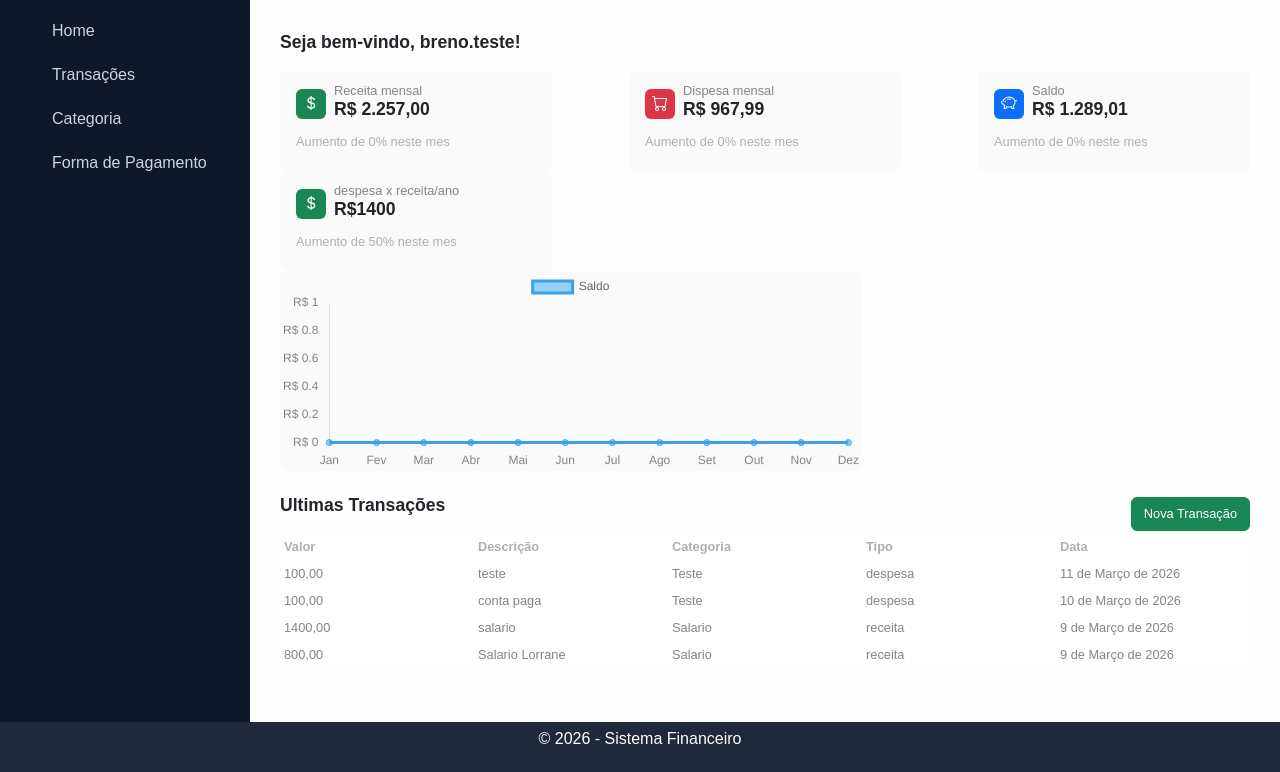
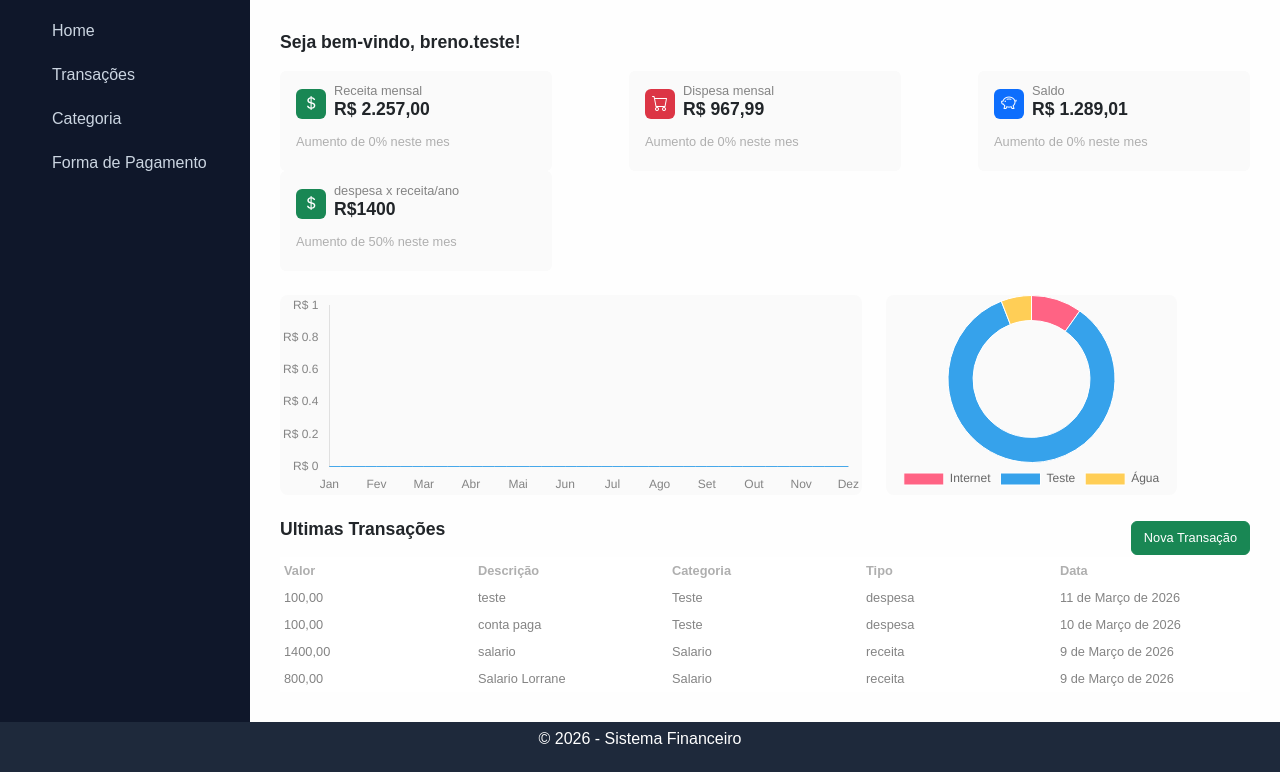
Before and after one commit to AntonioBreno/controle-financeiro, a Django app: page /financas/ in a window 1280 px wide. Shown: the part 71-843 px from the top of the page. Run offline with Django 5.2, Linux system fonts and the light colour scheme; a user stored in the database is signed in; data comes from the database, SQL or seed files in the repository; both versions use the stored data as it was after the commit.

Commit message:
feat(dashboard): implementa grafico doughnut de categoria no dashboard

```diff
--- a/financas/static/css/style.css
+++ b/financas/static/css/style.css
@@ -175,9 +175,16 @@
   background: var(--app-bg-card) !important;
 }
 
-.grafico-container {
+.grafico-container-saldo {
   background: var(--app-bg-card);
   border-radius: 8px;
   width: 60% !important;
   height: 200px !important;
 }
+
+.gafico-container-doughnut {
+  background: var(--app-bg-card);
+  border-radius: 8px;
+  width: 30% !important;
+  height: 200px !important;
+}
--- a/financas/views.py
+++ b/financas/views.py
@@ -91,6 +91,12 @@ def dashboard_view(request):
     meses = ["Jan", "Fev", "Mar", "Abr", "Mai", "Jun", "Jul", "Ago", "Set", "Out", "Nov", "Dez" ]
     saldo_mensal = [0, 0, 0, 0, 0, 0, 0, 0, 0, 0, 0, 0]
 
+    categorias = Transacao.objects.filter(tipo='despesa', user=request.user).values('categoria__nome').annotate(total=Sum('valor'))
+
+    labels = [c['categoria__nome'] for c in categorias]
+    valores_categoria = [float(c['total']) for c in categorias]
+
+
     context = {
         'form': form,
         'transacao': transacao,
@@ -101,9 +107,13 @@ def dashboard_view(request):
         'percentual_despesa': percentual_despesa,
         'percentual_saldo': percentual_saldo,
         "meses": json.dumps(meses),
-        "saldo_mensal": json.dumps(saldo_mensal)
+        "saldo_mensal": json.dumps(saldo_mensal),
+        "categorias": json.dumps(labels),
+        "valores_categoria": json.dumps(valores_categoria)
     }
     return render(request, 'dashboard.html', context)
+
+
 
 # CRUD de Categoria
 
--- a/templates/dashboard.html
+++ b/templates/dashboard.html
@@ -8,7 +8,7 @@
 
 <p class=" txt-md">Seja bem-vindo, {{ user.username }}!</p>
 
-<div class="d-flex justify-content-between flex-wrap ">
+<div class="d-flex justify-content-between flex-wrap mb-4">
 
   <div class="card border-0 card-size bg-card">
     <div class="card-body ">
@@ -98,14 +98,19 @@
 </div>
 
 <!-- Gráfico -->
+<div class="d-flex gap-4 ">
+  <div class="mb-4 grafico-container-saldo">
+    <canvas id="grafico-saldo">
 
-<div class="mb-4 grafico-container" style=" height: 250px;">
-  <canvas id="grafico-saldo">
+    </canvas>
+  </div>
 
-  </canvas>
+  <div class="gafico-container-doughnut">
+    <canvas id="grafico-categoria">
+
+    </canvas>
+  </div>
 </div>
-
-
 
 <!-- Tabela personalizada -->
 <div class="table-responsive ">
@@ -195,6 +200,7 @@
 <!-- Gráfico Chart.js -->
 <script src="https://cdn.jsdelivr.net/npm/chart.js"></script>
 
+<!-- Gráfico saldo -->
 <script>
   const rootStyles = getComputedStyle(document.documentElement);
   const corSecudary = rootStyles.getPropertyValue('--app-text-secondary');
@@ -208,11 +214,19 @@
       label: 'Saldo',
       data: {{ saldo_mensal| safe }},
     tension: 0.3,
+    borderWidth: 1,
+    pointRadius: 0,
+    pointHoverRadius: 5
     }],
 
   },
     options: {
     maintainAspectRatio: false,
+    plugins: {
+      legend: {
+        display: false
+      }
+    },
     scales: {
       y: {
         grid: { display: false },
@@ -236,6 +250,41 @@
 
 </script>
 
+<!-- Gráfico Categoria -->
+
+<script>
+  const ctxCategoria = document.getElementById('grafico-categoria').getContext('2d');
+
+  new Chart(ctxCategoria, {
+    type: 'doughnut',
+    data: {
+      labels: {{ categorias| safe }},
+    datasets: [{
+      label: 'Categorias',
+      data: {{ valores_categoria| safe }},
+    backgroundColor: [
+      '#FF6384',
+      '#36A2EB',
+      '#FFCE56',
+      '#4BC0C0',
+      '#9966FF',
+      '#FF9F40'
+    ],
+    borderWidth: 1
+      }]
+    },
+    options: {
+    maintainAspectRatio: false,
+    cutout: '70%',
+    plugins: {
+      legend: {
+        position: 'bottom'
+      }
+    }
+  }
+  });
+</script>
+
 <script>
   document.addEventListener("DOMContentLoaded", function () {
     const myModal = document.getElementById('exampleModal')
```
Also changed, not shown: db.sqlite3.
